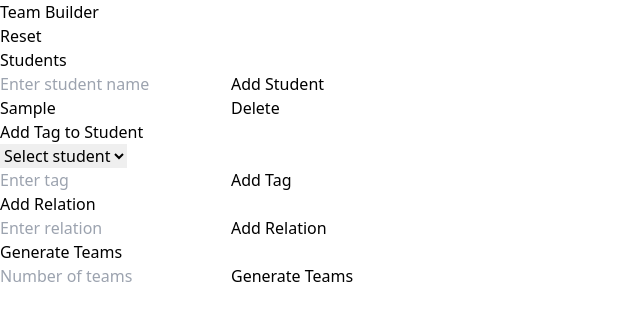
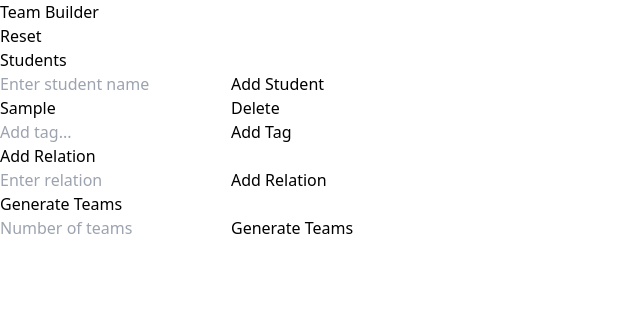
Before and after one commit to bacowan/TeamBuilder, a React (Vite) app: page / in a window 1280 px wide. Both pictures are taken after typing "Sample" into the empty fields and a click on the button "Add Student". Shown: the top 320 px of the page, without its empty margins (0-640 px from the left). Built offline with nearby package versions, Linux system fonts and the light colour scheme.

Commit message:
making the tag list in line with the student list

```diff
--- a/src/App.tsx
+++ b/src/App.tsx
@@ -2,7 +2,6 @@ import { useState, useEffect } from 'react'
 import Header from './components/Header.tsx'
 import AddStudent from './components/AddStudent.tsx'
 import StudentList from './components/StudentList.tsx'
-import AddTag from './components/AddTag.tsx'
 import AddRelation from './components/AddRelation.tsx'
 import GenerateTeams from './components/GenerateTeams.tsx'
 import { Student } from './types'
@@ -10,8 +9,6 @@ import { Student } from './types'
 function App() {
   const [students, setStudents] = useState<Student[]>([])
   const [studentName, setStudentName] = useState('')
-  const [selectedStudentId, setSelectedStudentId] = useState('')
-  const [tagInput, setTagInput] = useState('')
   const [relationInput, setRelationInput] = useState('')
   const [numTeams, setNumTeams] = useState('')
 
@@ -30,7 +27,7 @@ function App() {
     const name = studentName.trim()
     if (name) {
       const id = students.length ? Math.max(...students.map(s => s.id)) + 1 : 0
-      setStudents([...students, { id, name }])
+      setStudents([...students, { id, name, tags: [] }])
       setStudentName('')
     }
   }
@@ -45,13 +42,29 @@ function App() {
     ))
   }
 
+  const addTag = (id: number, tag: string) => {
+    setStudents(students.map(s => {
+      if (s.id === id && !s.tags.includes(tag)) {
+        return { ...s, tags: [...s.tags, tag] }
+      }
+      return s
+    }))
+  }
+
+  const removeTag = (id: number, tag: string) => {
+    setStudents(students.map(s => {
+      if (s.id === id) {
+        return { ...s, tags: s.tags.filter(t => t !== tag) }
+      }
+      return s
+    }))
+  }
+
   const handleReset = () => {
     if (window.confirm('Are you sure you want to reset all data?')) {
       localStorage.clear()
       setStudents([])
       setStudentName('')
-      setSelectedStudentId('')
-      setTagInput('')
       setRelationInput('')
       setNumTeams('')
     }
@@ -75,16 +88,10 @@ function App() {
             students={students}
             onUpdateStudentName={updateStudentName}
             onDeleteStudent={deleteStudent}
+            onAddTag={addTag}
+            onRemoveTag={removeTag}
           />
         </section>
-
-        <AddTag
-          students={students}
-          selectedStudentId={selectedStudentId}
-          onSelectedStudentChange={setSelectedStudentId}
-          tagInput={tagInput}
-          onTagInputChange={setTagInput}
-        />
 
         <AddRelation
           relationInput={relationInput}
--- a/src/components/StudentList.tsx
+++ b/src/components/StudentList.tsx
@@ -1,21 +1,41 @@
 import { Student } from '../types'
+import { useState } from 'react'
 
 interface StudentListProps {
   students: Student[]
   onUpdateStudentName: (id: number, newName: string) => void
   onDeleteStudent: (id: number) => void
+  onAddTag: (id: number, tag: string) => void
+  onRemoveTag: (id: number, tag: string) => void
 }
 
-function StudentList({ students, onUpdateStudentName, onDeleteStudent }: StudentListProps) {
+function StudentList({ students, onUpdateStudentName, onDeleteStudent, onAddTag, onRemoveTag }: StudentListProps) {
+  const [tagInputs, setTagInputs] = useState<Record<number, string>>({})
+
+  const handleAddTag = (studentId: number) => {
+    const tag = tagInputs[studentId]?.trim()
+    if (tag) {
+      onAddTag(studentId, tag)
+      setTagInputs({ ...tagInputs, [studentId]: '' })
+    }
+  }
+
+  const handleKeyDown = (e: React.KeyboardEvent, studentId: number) => {
+    if (e.key === 'Enter') {
+      handleAddTag(studentId)
+    }
+  }
+
   return (
-    <ul className="space-y-2">
+    <ul className="space-y-4">
       {students.map(student => (
-        <li key={student.id} className="flex gap-2 items-center">
+        <li key={student.id} className="border border-gray-200 rounded-lg p-4 bg-gray-50">
+          <div className="flex gap-2 items-center mb-2">
             <input
               type="text"
               value={student.name}
               onChange={(e) => onUpdateStudentName(student.id, e.target.value)}
-            className="flex-1 px-4 py-2 border border-gray-300 rounded-lg focus:outline-none focus:ring-2 focus:ring-blue-500"
+              className="flex-1 px-4 py-2 border border-gray-300 rounded-lg focus:outline-none focus:ring-2 focus:ring-blue-500 bg-white"
             />
             <button
               onClick={() => onDeleteStudent(student.id)}
@@ -23,6 +43,45 @@ function StudentList({ students, onUpdateStudentName, onDeleteStudent }: Student
             >
               Delete
             </button>
+          </div>
+
+          {/* Tags display */}
+          {student.tags.length > 0 && (
+            <div className="flex flex-wrap gap-2 mb-2">
+              {student.tags.map((tag, index) => (
+                <span
+                  key={index}
+                  className="inline-flex items-center gap-1 px-3 py-1 bg-blue-100 text-blue-800 rounded-full text-sm"
+                >
+                  {tag}
+                  <button
+                    onClick={() => onRemoveTag(student.id, tag)}
+                    className="hover:text-red-600 font-bold"
+                  >
+                    ×
+                  </button>
+                </span>
+              ))}
+            </div>
+          )}
+
+          {/* Add tag input */}
+          <div className="flex gap-2">
+            <input
+              type="text"
+              value={tagInputs[student.id] || ''}
+              onChange={(e) => setTagInputs({ ...tagInputs, [student.id]: e.target.value })}
+              onKeyDown={(e) => handleKeyDown(e, student.id)}
+              placeholder="Add tag..."
+              className="flex-1 px-3 py-1 border border-gray-300 rounded-lg focus:outline-none focus:ring-2 focus:ring-blue-500 text-sm bg-white"
+            />
+            <button
+              onClick={() => handleAddTag(student.id)}
+              className="px-4 py-1 bg-blue-500 text-white rounded-lg hover:bg-blue-600 transition-colors text-sm"
+            >
+              Add Tag
+            </button>
+          </div>
         </li>
       ))}
     </ul>
--- a/src/types.ts
+++ b/src/types.ts
@@ -1,4 +1,5 @@
 export interface Student {
   id: number
   name: string
+  tags: string[]
 }
```
Lines whose indentation alone changed are shown as unchanged.
